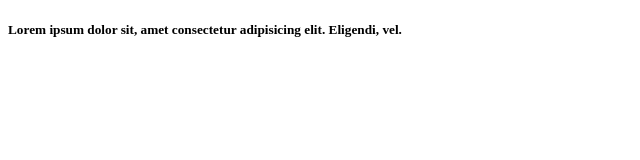
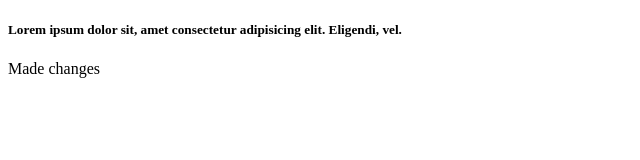
Before and after one commit to Krishnamachary3353/Learning-Git-with-PW, a plain HTML site: page index.html in a window 1280 px wide. Shown: the whole page, without its empty margins (0-640 px from the left). Drawn offline with Linux system fonts and the light colour scheme.

Commit message:
Update index.html

```diff
--- a/index.html
+++ b/index.html
@@ -9,3 +9,5 @@
     <h5>Lorem ipsum dolor sit, amet consectetur adipisicing elit. Eligendi, vel.</h5>
 </body>
 </html>
+
+Made changes
```
